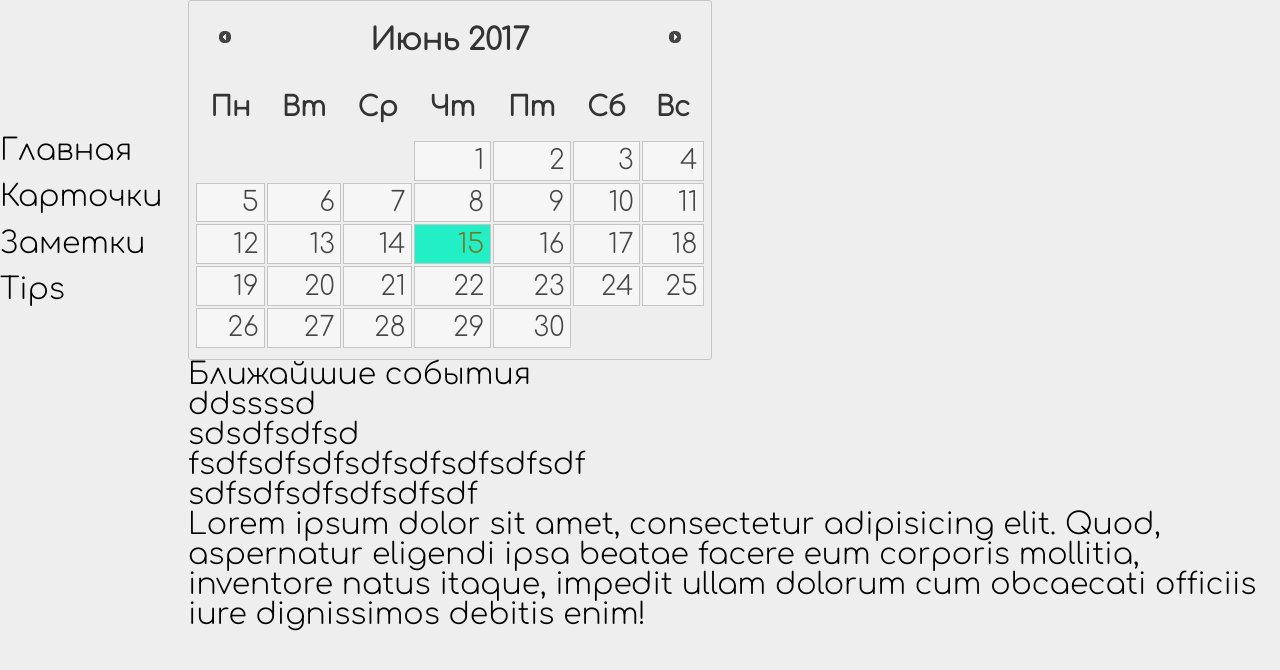
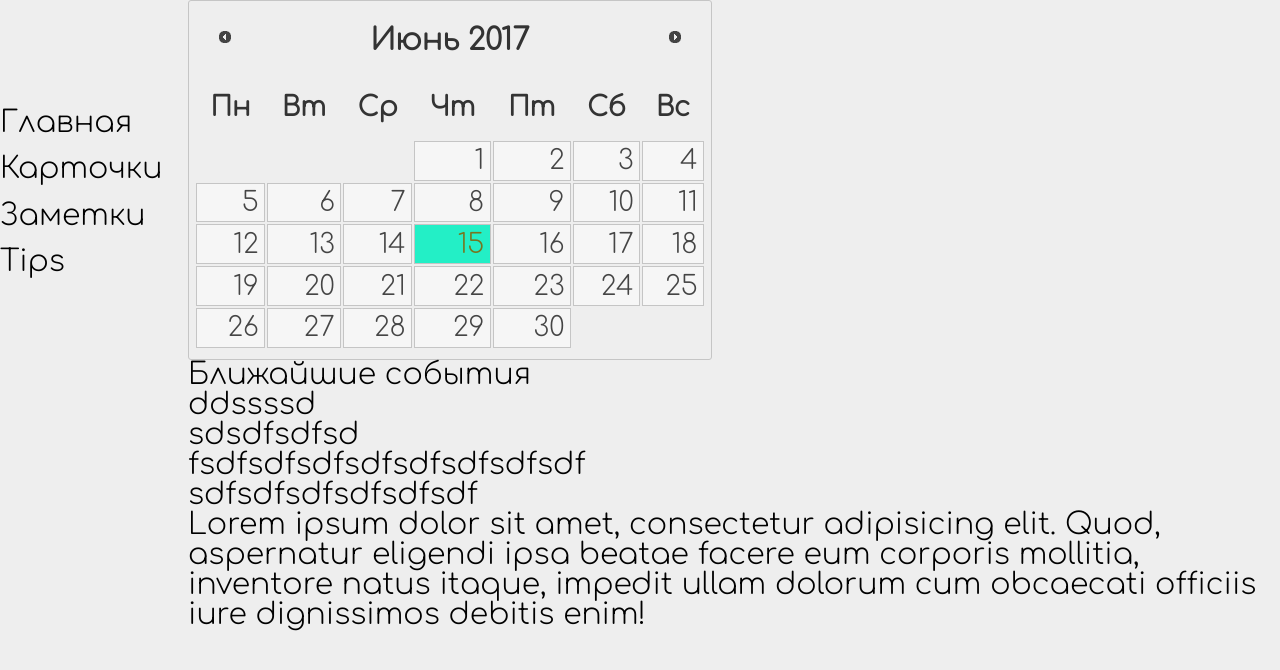
Before and after one commit to Frankyshtein/cards, a plain HTML site: page index.html in a window 1280 px wide. Drawn offline with Linux system fonts and the light colour scheme.

Commit message:
Create main.css

```diff
--- a/CSS/main.css
+++ b/CSS/main.css
@@ -23,6 +23,8 @@ ankiCards, notes, tips {
 -*-*-*-*-*-*-*-**/
 body {
     height: 100%;
+    min-height:800px;
+    min-width:900px;
     background: #eee;
 }
 .desktop {
@@ -40,7 +42,7 @@ body {
     box-sizing: border-box;
 }
 .menu {
-    padding-top: 10%;
+    padding-top: 100px;
     padding-right:2%;
 }
 .menu li {
```
